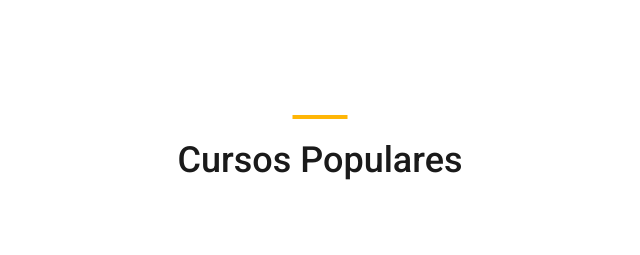
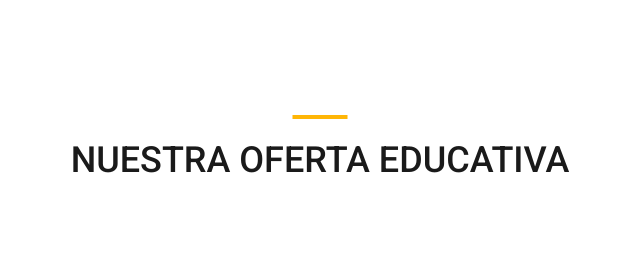
Before and after one commit to JostinUTC/InterfacesG7, a Django app: template Start/templates/courses.html in a window 1280 px wide. Shown: the part 449-704 px from the top of the page, without its empty margins (320-960 px from the left). Run offline with Django 3.2, Linux system fonts and the light colour scheme; the template is opened without the code that fills it, so the values that code supplies are empty; some libraries are stand-ins or nearby versions.

Commit message:
CAMBIADO POR OFERTA ACADEMICA

```diff
--- a/Start/templates/courses.html
+++ b/Start/templates/courses.html
@@ -67,7 +67,7 @@
 			<div class="row">
 				<div class="col">
 					<div class="section_title text-center">
-						<h1>Cursos Populares</h1>
+						<h1>NUESTRA OFERTA EDUCATIVA</h1>
 					</div>
 				</div>
 			</div>
```
